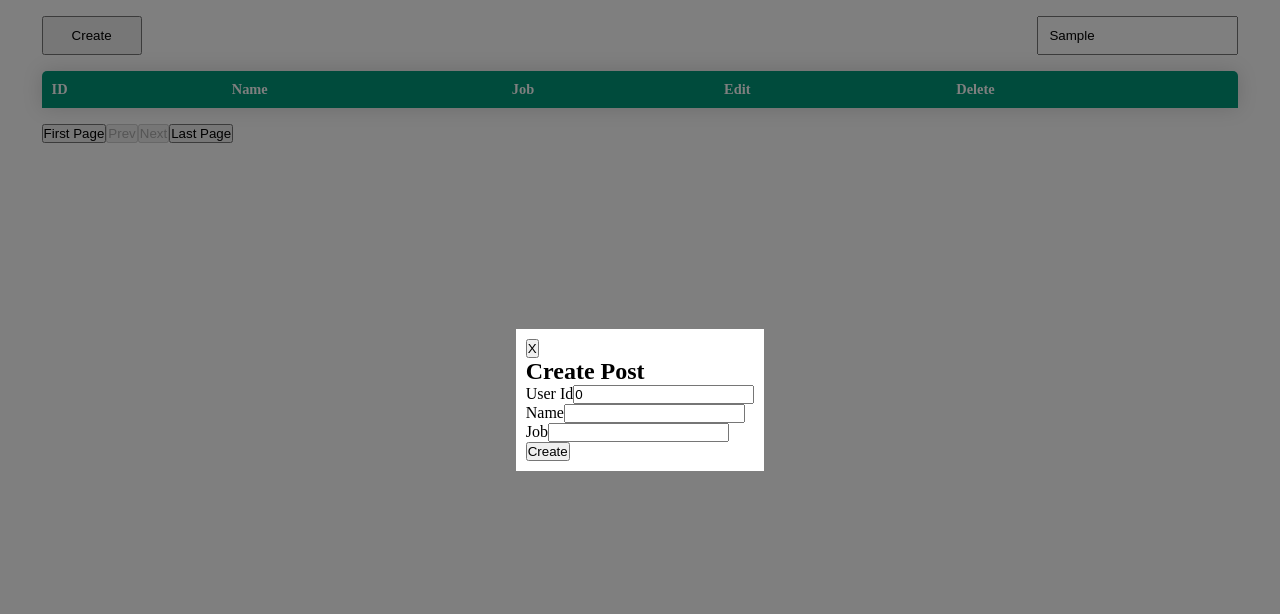
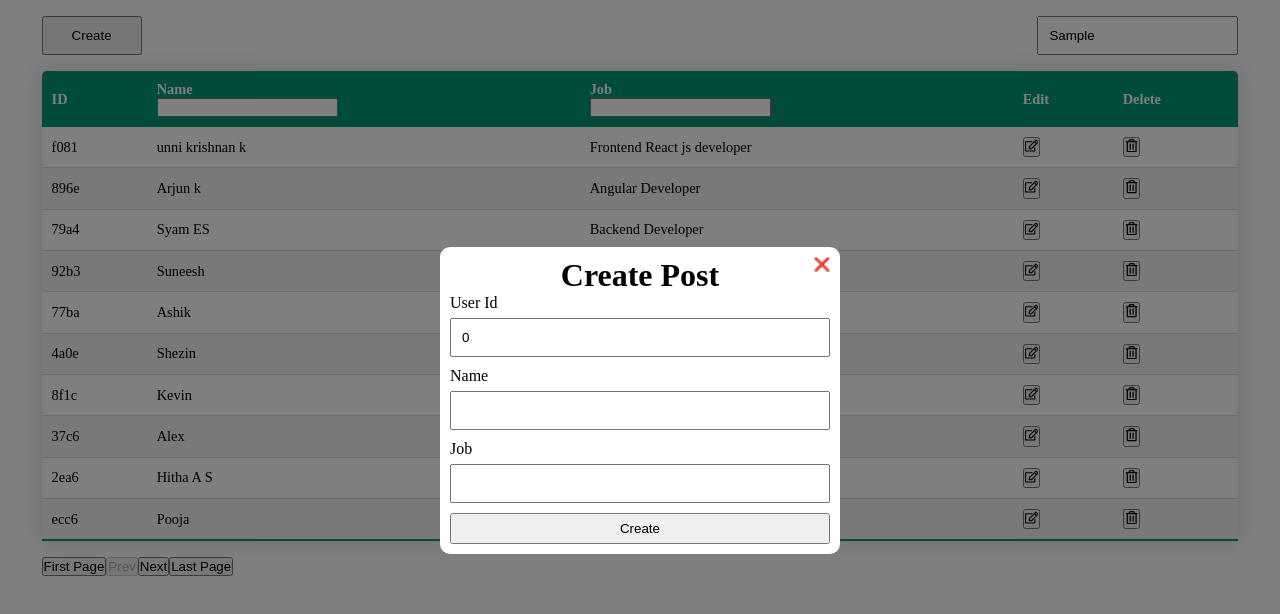
Before and after one commit to UnniKrishnan8088/QnlTask1, a React (Vite) app: page /details in a window 1280 px wide. Both pictures are taken after typing "Sample" into the empty fields and a click on the button "Create". Shown: the top 614 px of the page. Built offline with nearby package versions, Linux system fonts and the light colour scheme; data requests are answered from the project's data file.

Commit message:
final commit

```diff
--- a/db.json
+++ b/db.json
@@ -1,3 +1,76 @@
 {
-  "posts": []
+  "posts": [
+    {
+      "name": "unni krishnan k",
+      "job": "Frontend React js developer",
+      "userId": "1",
+      "id": "f081"
+    },
+    {
+      "id": "896e",
+      "name": "Arjun k",
+      "job": "Angular Developer",
+      "userId": "2"
+    },
+    {
+      "id": "79a4",
+      "name": "Syam ES",
+      "job": "Backend Developer",
+      "userId": "3"
+    },
+    {
+      "id": "92b3",
+      "name": "Suneesh",
+      "job": "Backend Developer",
+      "userId": "4"
+    },
+    {
+      "id": "77ba",
+      "name": "Ashik",
+      "job": "Backend Developer",
+      "userId": "5"
+    },
+    {
+      "id": "4a0e",
+      "name": "Shezin",
+      "job": "Flutter Developer",
+      "userId": "6"
+    },
+    {
+      "id": "8f1c",
+      "name": "Kevin",
+      "job": "Software Tester",
+      "userId": "10"
+    },
+    {
+      "id": "37c6",
+      "name": "Alex",
+      "job": "Frontend React js developer",
+      "userId": "12"
+    },
+    {
+      "name": "Hitha A S",
+      "job": "Backend Developer",
+      "userId": "13",
+      "id": "2ea6"
+    },
+    {
+      "id": "ecc6",
+      "name": "Pooja",
+      "job": "Backend Developer",
+      "userId": "133"
+    },
+    {
+      "id": "9331",
+      "name": "Seheed",
+      "job": "UI/UX Designer",
+      "userId": "34"
+    },
+    {
+      "id": "109e",
+      "name": "Faris",
+      "job": "Web Developer",
+      "userId": "53"
+    }
+  ]
 }
--- a/src/App.css
+++ b/src/App.css
@@ -2,6 +2,12 @@
   margin: 0;
   padding: 0;
   box-sizing: border-box;
+}
+input {
+  outline: none;
+}
+button {
+  cursor: pointer;
 }
 
 .container {
@@ -26,6 +32,23 @@
 
 form {
   background: white;
+  padding: 10px;
+  max-width: 400px;
+  width: 100%;
+  position: relative;
+  border-radius: 10px;
+}
+form h1 {
+  text-align: center;
+}
+
+form .inputs {
+  display: flex;
+  flex-direction: column;
+  gap: 6px;
+  margin-bottom: 10px;
+}
+form .inputs input {
   padding: 10px;
 }
 .table-datas {
@@ -76,3 +99,20 @@ td {
   padding: 10px;
   outline: none;
 }
+
+.btn {
+  display: flex;
+  flex-direction: column;
+  align-items: center;
+}
+.btn button {
+  width: 100%;
+  padding: 6px;
+}
+
+form .close-btn {
+  position: absolute;
+  right: 10px;
+  border: none;
+  background-color: white;
+}
--- a/src/App.tsx
+++ b/src/App.tsx
@@ -1,4 +1,3 @@
-import { useState } from "react";
 import "./App.css";
 import { BrowserRouter, Routes, Route } from "react-router-dom";
 import Registration from "./pages/Registration";
@@ -6,8 +5,6 @@ import Login from "./pages/Login";
 import Datas from "./pages/Datas";
 
 function App() {
-  const [count, setCount] = useState(0);
-
   return (
     <BrowserRouter>
       <Routes>
--- a/src/components/CreatePost.tsx
+++ b/src/components/CreatePost.tsx
@@ -38,6 +38,7 @@ export default function CreatePost({ closeModal, getPosts }: CrudProps) {
       const response = await axios.post("http://localhost:3001/posts", inputs);
       console.log(response?.data);
       getPosts();
+      closeModal()
     } catch (error) {
       console.log(error);
     }
@@ -46,9 +47,11 @@ export default function CreatePost({ closeModal, getPosts }: CrudProps) {
   return (
     <div className="popup">
       <form onSubmit={createPost}>
-        <button onClick={closeModal}>X</button>
-        <h2>Create Post</h2>
-        <div className="input">
+        <button className="close-btn" onClick={closeModal}>
+          ❌
+        </button>
+        <h1>Create Post</h1>
+        <div className="inputs">
           <label htmlFor="">User Id</label>
           <input
             type="number"
@@ -57,7 +60,7 @@ export default function CreatePost({ closeModal, getPosts }: CrudProps) {
             onChange={handleChange}
           />
         </div>
-        <div className="input">
+        <div className="inputs">
           <label htmlFor="">Name</label>
           <input
             type="text"
@@ -66,11 +69,13 @@ export default function CreatePost({ closeModal, getPosts }: CrudProps) {
             onChange={handleChange}
           />
         </div>
-        <div className="input">
+        <div className="inputs">
           <label htmlFor="">Job</label>
           <input name="job" value={inputs.job} onChange={handleChange}></input>
         </div>
-        <button>Create</button>
+        <div className="btn">
+          <button>Create</button>
+        </div>
       </form>
     </div>
   );
--- a/src/components/EditPost.tsx
+++ b/src/components/EditPost.tsx
@@ -63,9 +63,11 @@ export default function EditPost({
   return (
     <div className="popup">
       <form onSubmit={handleSubmit}>
-        <button onClick={handleClose}>X</button>
-        <h2>Edit Post</h2>
-        <div className="input">
+        <button className="close-btn" onClick={handleClose}>
+          ❌
+        </button>
+        <h1>Edit Post</h1>
+        <div className="inputs">
           <label htmlFor="">User Id</label>
           <input
             type="number"
@@ -74,7 +76,7 @@ export default function EditPost({
             onChange={handleChange}
           />
         </div>
-        <div className="input">
+        <div className="inputs">
           <label htmlFor="">title</label>
           <input
             type="text"
@@ -83,11 +85,13 @@ export default function EditPost({
             onChange={handleChange}
           />
         </div>
-        <div className="input">
+        <div className="inputs">
           <label htmlFor="">body</label>
           <input name="job" value={inputs.job} onChange={handleChange}></input>
         </div>
-        <button>Save Changes</button>
+        <div className="btn">
+          <button>Save Changes</button>
+        </div>
       </form>
     </div>
   );
--- a/src/pages/Datas.tsx
+++ b/src/pages/Datas.tsx
@@ -22,9 +22,17 @@ export type Post = {
   id?: number | null;
 };
 
+interface ColumnFilter {
+  id: string;
+  value: unknown;
+}
+type ColumnFiltersState = ColumnFilter[];
+
 const columnHelper = createColumnHelper<Post>();
 
 export default function Datas() {
+  const [columnFilters, setColumnFilters] = useState<ColumnFiltersState>([]);
+
   const [posts, setPosts] = useState<Post[]>([]);
   const [isCreate, setIsCreate] = useState<boolean>(false);
   const [isEdit, setIsEdit] = useState<boolean>(false);
@@ -42,14 +50,17 @@ export default function Datas() {
     columnHelper.accessor("id", {
       header: () => "ID",
       cell: (info) => info.getValue(),
+      enableColumnFilter: false,
     }),
     columnHelper.accessor("name", {
       header: () => "Name",
       cell: (info) => info.getValue(),
+      enableColumnFilter: true,
     }),
     columnHelper.accessor("job", {
       header: () => "Job",
       cell: (info) => info.getValue(),
+      enableColumnFilter: true,
     }),
     columnHelper.accessor("id", {
       header: () => "Edit",
@@ -65,6 +76,7 @@ export default function Datas() {
           </button>
         );
       },
+      enableColumnFilter: false,
     }),
     columnHelper.accessor("id", {
       header: () => "Delete",
@@ -77,6 +89,7 @@ export default function Datas() {
           <FaRegTrashAlt />
         </button>
       ),
+      enableColumnFilter: false,
     }),
   ];
 
@@ -90,10 +103,12 @@ export default function Datas() {
     state: {
       sorting: sorting,
       globalFilter: search,
+      columnFilters,
     },
     getSortedRowModel: getSortedRowModel(),
     onSortingChange: setSorting,
     onGlobalFilterChange: setSerch,
+    onColumnFiltersChange: setColumnFilters,
   });
 
   const getPosts = async (): Promise<void> => {
@@ -146,10 +161,13 @@ export default function Datas() {
               {headerGroup.headers.map((header) => (
                 <th
                   key={header.id}
+
+                  //   onClick={header.column.getToggleSortingHandler()}
+                >
+                  <div
                     {...{
                       onClick: header.column.getToggleSortingHandler(),
                     }}
-                  //   onClick={header.column.getToggleSortingHandler()}
                   >
                     {flexRender(
                       header.column.columnDef.header,
@@ -159,6 +177,16 @@ export default function Datas() {
                       asc: " 🔼",
                       desc: " 🔽",
                     }[header.column.getIsSorted() as string] ?? null}
+                  </div>
+                  {header.column.getCanFilter() && (
+                    <input
+                      type="text"
+                      value={(header.column.getFilterValue() || "") as string}
+                      onChange={(e) =>
+                        header.column.setFilterValue(e.target.value)
+                      }
+                    />
+                  )}
                 </th>
               ))}
             </tr>
--- a/src/pages/Login.tsx
+++ b/src/pages/Login.tsx
@@ -61,8 +61,10 @@ export default function Login() {
             onChange={handleChange}
           />
         </div>
-        <button>Login</button>
-        <Link to="/">Register</Link>
+        <div className="btn">
+          <button>Login</button>
+          <Link to="/">Register</Link>
+        </div>
       </form>
     </div>
   );
--- a/src/pages/Registration.tsx
+++ b/src/pages/Registration.tsx
@@ -61,8 +61,10 @@ export default function Registration() {
             onChange={handleChange}
           />
         </div>
-        <button>Register</button>
-        <Link to="/login">Login</Link>
+        <div className="btn">
+          <button>Register</button>
+          <Link to="/login">Login</Link>
+        </div>
       </form>
     </div>
   );
```
Lines whose indentation alone changed are shown as unchanged.
